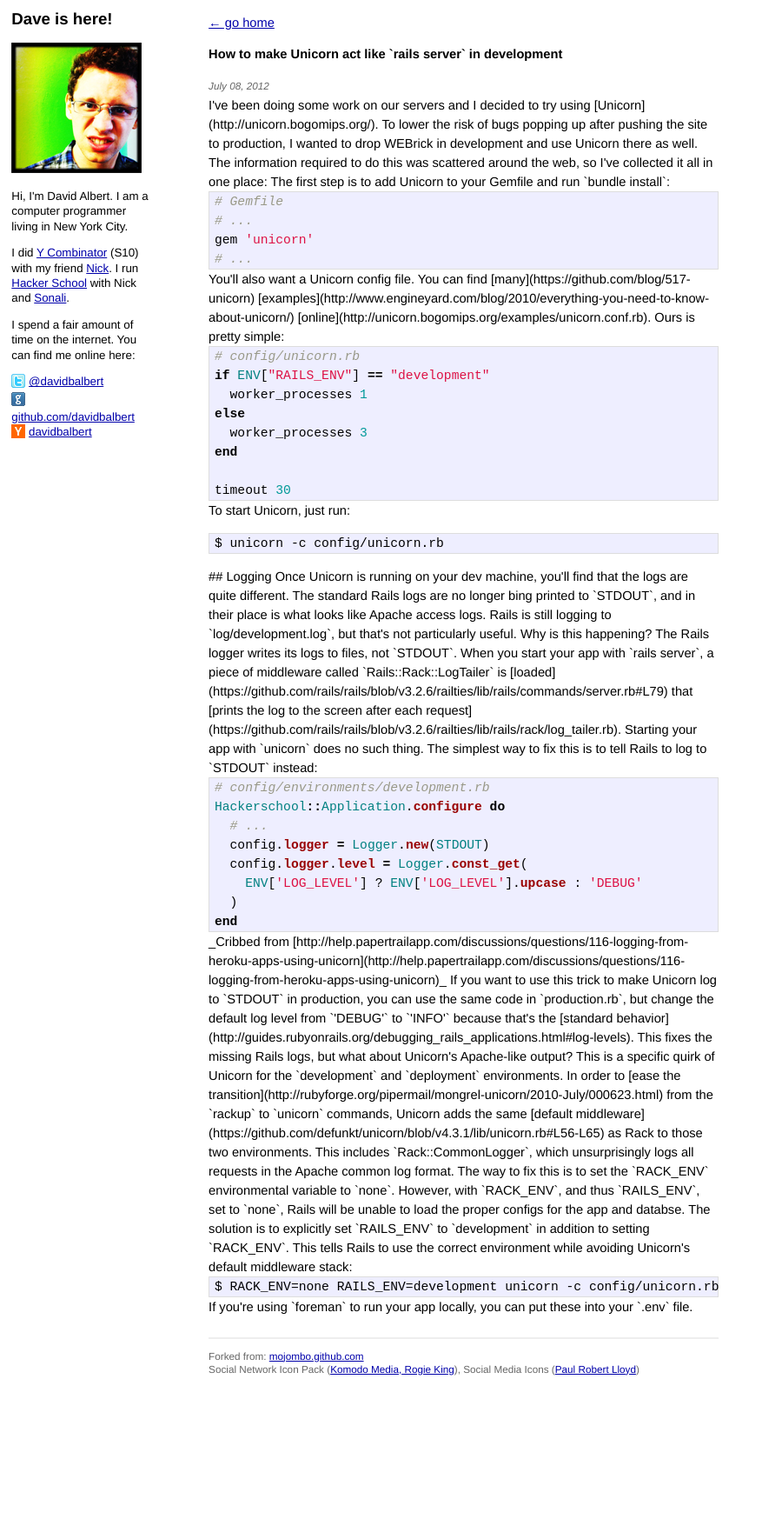
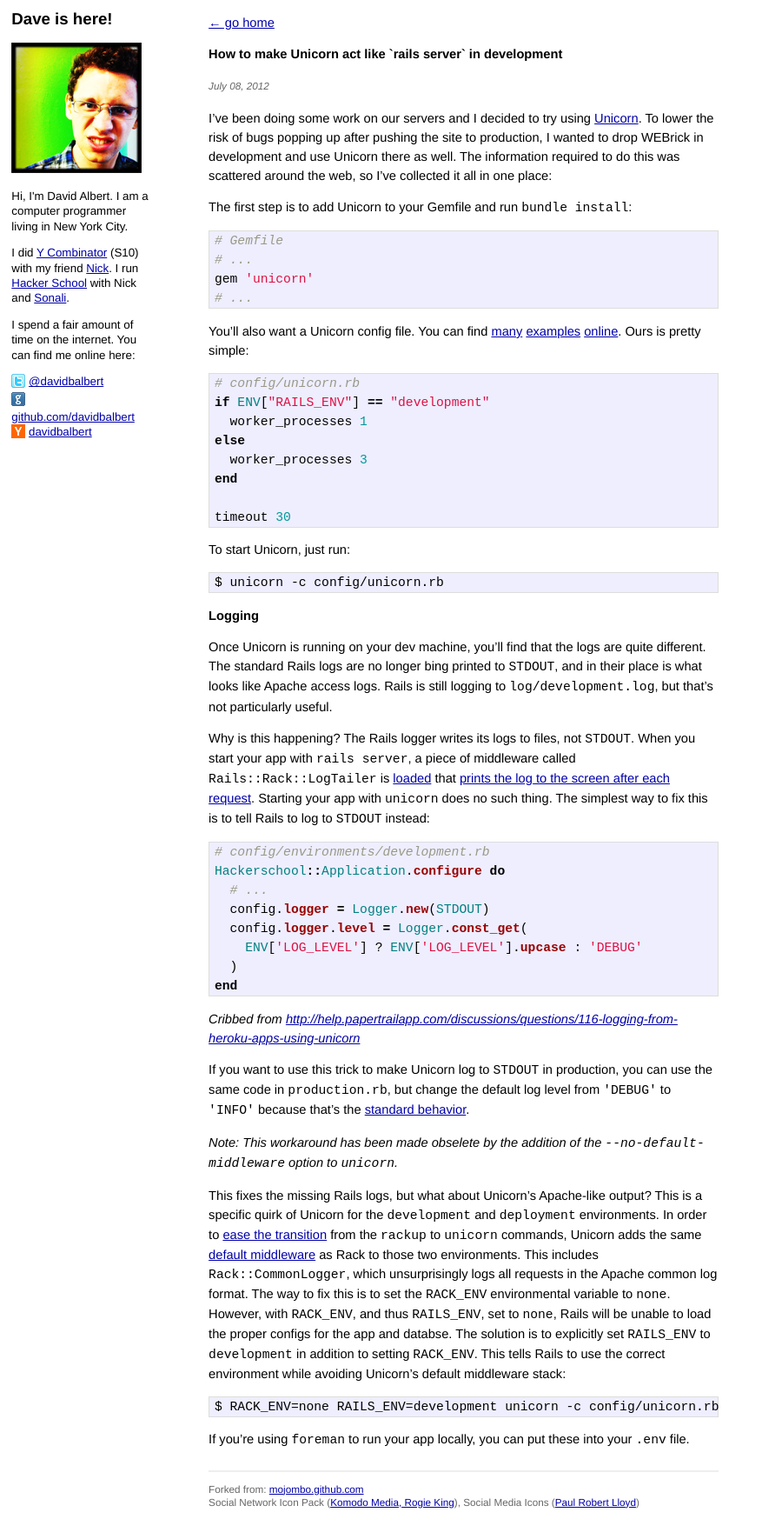
Before and after one commit to davidbalbert/davidbalbert.github.io, a Jekyll site: the page built from _posts/2012-07-08-how-to-make-unicorn-act-like-rails-server-in-development.markdown, in a window 1280 px wide. Shown: the whole page at 87% size, without its empty margins (0-877 px from the left). Built offline with Jekyll 4.4.1, drawn with Linux system fonts in a browser that asks for light colours; Markdown is read by kramdown in place of the engine named in the settings; before the commit the page ends 1617 px from its top, so only the background shows below that.

Commit message:
Make all file extensions the same

```diff
--- a/_posts/2012-07-08-how-to-make-unicorn-act-like-rails-server-in-development.mdown
+++ b/_posts/2012-07-08-how-to-make-unicorn-act-like-rails-server-in-development.markdown
@@ -52,6 +52,8 @@
 
 If you want to use this trick to make Unicorn log to `STDOUT` in production, you can use the same code in `production.rb`, but change the default log level from `'DEBUG'` to `'INFO'` because that's the [standard behavior](http://guides.rubyonrails.org/debugging_rails_applications.html#log-levels).
 
+*Note: This workaround has been made obselete by the addition of the `--no-default-middleware` option to `unicorn`.*
+
 This fixes the missing Rails logs, but what about Unicorn's Apache-like output? This is a specific quirk of Unicorn for the `development` and `deployment` environments. In order to [ease the transition](http://rubyforge.org/pipermail/mongrel-unicorn/2010-July/000623.html) from the `rackup` to `unicorn` commands, Unicorn adds the same [default middleware](https://github.com/defunkt/unicorn/blob/v4.3.1/lib/unicorn.rb#L56-L65) as Rack to those two environments. This includes `Rack::CommonLogger`, which unsurprisingly logs all requests in the Apache common log format. The way to fix this is to set the `RACK_ENV` environmental variable to `none`. However, with `RACK_ENV`, and thus `RAILS_ENV`, set to `none`, Rails will be unable to load the proper configs for the app and databse. The solution is to explicitly set `RAILS_ENV` to `development` in addition to setting `RACK_ENV`. This tells Rails to use the correct environment while avoiding Unicorn's default middleware stack:
 
 <pre><code>$ RACK_ENV=none RAILS_ENV=development unicorn -c config/unicorn.rb</code></pre>
```
Also changed, not shown: _posts/2010-11-11-an-open-letter-to-business-people.markdown (renamed from _posts/2010-11-11-an-open-letter-to-business-people.mdown), _posts/2011-03-24-when-should-you-start-a-startup.markdown (renamed from _posts/2011-03-24-when-should-you-start-a-startup.mdown), _posts/2011-06-03-apple-is-professional-the-web-is-amateur.markdown (renamed from _posts/2011-06-03-apple-is-professional-the-web-is-amateur.mdown), _posts/2011-08-25-a-hackers-guide-to-college.markdown (renamed from _posts/2011-08-25-a-hackers-guide-to-college.mdown), _posts/2012-02-01-what-weve-learned-from-hacker-school.markdown (renamed from _posts/2012-02-01-what-weve-learned-from-hacker-school.mdown).
